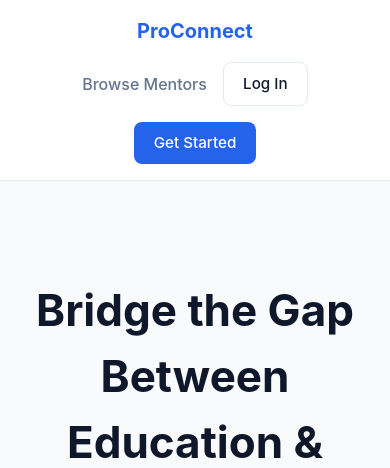
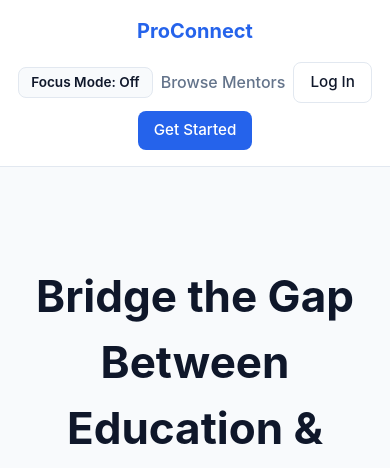
Before and after one commit to Ignatius38/connect, a PHP site: page / in a window 390 px wide. Shown: the top 468 px of the page. Run offline with PHP 8.4, Linux system fonts and the light colour scheme.

Commit message:
Complete responsive frontend and toggleable keyboard focus mode

```diff
--- a/assets/css/style.css
+++ b/assets/css/style.css
@@ -1,34 +1,3 @@
-/* Mobile Optimization */
-@media (max-width: 768px) {
-  .navbar {
-    flex-direction: column;
-    gap: 1rem;
-    padding: 1rem;
-  }
-
-  .nav-links {
-    width: 100%;
-    justify-content: center;
-    flex-wrap: wrap;
-    gap: 0.5rem;
-  }
-
-  .nav-links a {
-    text-align: center;
-  }
-
-  /* Shrinks buttons slightly on small screens */
-  .btn {
-    padding: 0.5rem 1rem;
-  }
-
-  /* Ensures the two hero buttons stack if the screen is too narrow */
-  main div[style*="display: flex"] {
-    flex-wrap: wrap;
-  }
-}
-
-
 :root {
   --primary: #2563eb;
   --primary-hover: #1d4ed8;
@@ -89,6 +58,14 @@ body {
 
 .nav-links a:hover {
   color: var(--primary);
+}
+
+.nav-links a.btn-primary {
+  color: #ffffff;
+}
+
+.nav-links a.btn-outline {
+  color: var(--text-dark);
 }
 
 /* Base Layout Containers */
@@ -230,10 +207,88 @@ body {
   color: #b91c1c;
 }
 
-.nav-links a.btn-primary {
-  color: #ffffff;
+/* =========================================
+   Toggleable Keyboard & Focus Accessibility
+   ========================================= */
+
+.a11y-toggle {
+  background: var(--bg-main);
+  color: var(--text-dark);
+  border: 1px solid var(--border);
+  border-radius: var(--radius);
+  padding: 0.4rem 0.75rem;
+  font-size: 0.85rem;
+  font-weight: 600;
+  cursor: pointer;
+  transition: all 0.2s ease;
 }
 
-.nav-links a.btn-outline {
-  color: var(--text-dark);
+.a11y-toggle:hover {
+  border-color: var(--primary);
 }
+
+.a11y-toggle[aria-pressed="true"] {
+  background: #0f172a;
+  color: #facc15;
+  border-color: #0f172a;
+}
+
+/* Skip Link (Hidden off-screen until Tab is pressed) */
+.skip-link {
+  position: absolute;
+  top: -100px;
+  left: 1rem;
+  background: #0f172a;
+  color: #facc15;
+  padding: 0.75rem 1.25rem;
+  border-radius: var(--radius);
+  font-weight: 700;
+  text-decoration: none;
+  z-index: 1000;
+  transition: top 0.2s ease;
+}
+
+body.focus-assist .skip-link:focus {
+  top: 1rem;
+}
+
+/* High-Visibility Focus Indicators (Active when Focus Mode is ON) */
+body.focus-assist a:focus,
+body.focus-assist button:focus,
+body.focus-assist input:focus,
+body.focus-assist select:focus {
+  outline: 3px solid #f59e0b !important;
+  outline-offset: 3px !important;
+  box-shadow: 0 0 0 5px rgba(245, 158, 11, 0.25);
+}
+
+/* =========================================
+   Mobile Optimization (Must stay at bottom)
+   ========================================= */
+
+@media (max-width: 768px) {
+  .navbar {
+    flex-direction: column;
+    gap: 1rem;
+    padding: 1rem;
+  }
+
+  .nav-links {
+    width: 100%;
+    justify-content: center;
+    flex-wrap: wrap;
+    gap: 0.5rem;
+  }
+
+  .nav-links a {
+    text-align: center;
+  }
+
+  .btn {
+    padding: 0.5rem 1rem;
+  }
+
+  main div[style*="display: flex"] {
+    flex-wrap: wrap;
+  }
+}
--- /dev/null
+++ b/assets/js/accessibility.js
@@ -0,0 +1,53 @@
+document.addEventListener("DOMContentLoaded", () => {
+  // 1. Prepare <main> so the skip link can jump directly to it
+  const mainEl = document.querySelector("main");
+  if (mainEl) {
+    if (!mainEl.id) mainEl.id = "main-content";
+    mainEl.setAttribute("tabindex", "-1");
+  }
+
+  // 2. Create the Skip to Main Content link
+  const skipLink = document.createElement("a");
+  skipLink.href = "#main-content";
+  skipLink.className = "skip-link";
+  skipLink.textContent = "Skip to main content";
+  document.body.prepend(skipLink);
+
+  // 3. Create Screen Reader Live Announcer
+  const announcer = document.createElement("div");
+  announcer.setAttribute("aria-live", "polite");
+  announcer.style.position = "absolute";
+  announcer.style.left = "-9999px";
+  document.body.appendChild(announcer);
+
+  // 4. Add the Toggle Button to the Navbar
+  const navLinks = document.querySelector(".nav-links");
+  if (!navLinks) return;
+
+  const toggleBtn = document.createElement("button");
+  toggleBtn.type = "button";
+  toggleBtn.className = "a11y-toggle";
+  toggleBtn.setAttribute("aria-label", "Toggle Keyboard Focus Assist");
+  navLinks.prepend(toggleBtn);
+
+  function setFocusMode(isEnabled) {
+    document.body.classList.toggle("focus-assist", isEnabled);
+    toggleBtn.setAttribute("aria-pressed", String(isEnabled));
+    toggleBtn.textContent = isEnabled ? "Focus Mode: On" : "Focus Mode: Off";
+    skipLink.style.display = isEnabled ? "inline-block" : "none";
+    localStorage.setItem("connect_focus_assist", String(isEnabled));
+  }
+
+  // Restore saved state on page load (defaults to false/Off)
+  const savedState = localStorage.getItem("connect_focus_assist") === "true";
+  setFocusMode(savedState);
+
+  // Toggle on click
+  toggleBtn.addEventListener("click", () => {
+    const nextState = !document.body.classList.contains("focus-assist");
+    setFocusMode(nextState);
+    announcer.textContent = nextState
+      ? "Keyboard focus mode enabled. Press Tab to navigate with high-visibility outlines."
+      : "Keyboard focus mode disabled.";
+  });
+});
--- a/browse.html
+++ b/browse.html
@@ -32,5 +32,6 @@
   </main>
 
   <script src="assets/js/browse.js"></script>
+  <script src="assets/js/accessibility.js"></script>
 </body>
 </html>
--- a/dashboard-mentor.html
+++ b/dashboard-mentor.html
@@ -36,5 +36,6 @@
     </div>
   </main>
 
+  <script src="assets/js/accessibility.js"></script>
 </body>
 </html>
--- a/dashboard-student.html
+++ b/dashboard-student.html
@@ -36,5 +36,6 @@
     </div>
   </main>
 
+  <script src="assets/js/accessibility.js"></script>
 </body>
 </html>
--- a/index.html
+++ b/index.html
@@ -30,5 +30,6 @@
     </div>
   </main>
 
+  <script src="assets/js/accessibility.js"></script>
 </body>
 </html>
--- a/login.html
+++ b/login.html
@@ -31,11 +31,12 @@
           <input type="password" id="password" class="form-control" required placeholder="••••••••">
         </div>
 
-        <button type="submit" class="btn btn-primary" style="width: 100%; margin-top: 0.5rem;">Log In</button>
+        <button type="submit" class="btn btn-primary" style="width: 100%; margin-top: 0.5rem;">Login</button>
       </form>
     </div>
   </main>
 
   <script src="assets/js/auth.js"></script>
+  <script src="assets/js/accessibility.js"></script>
 </body>
 </html>
```
